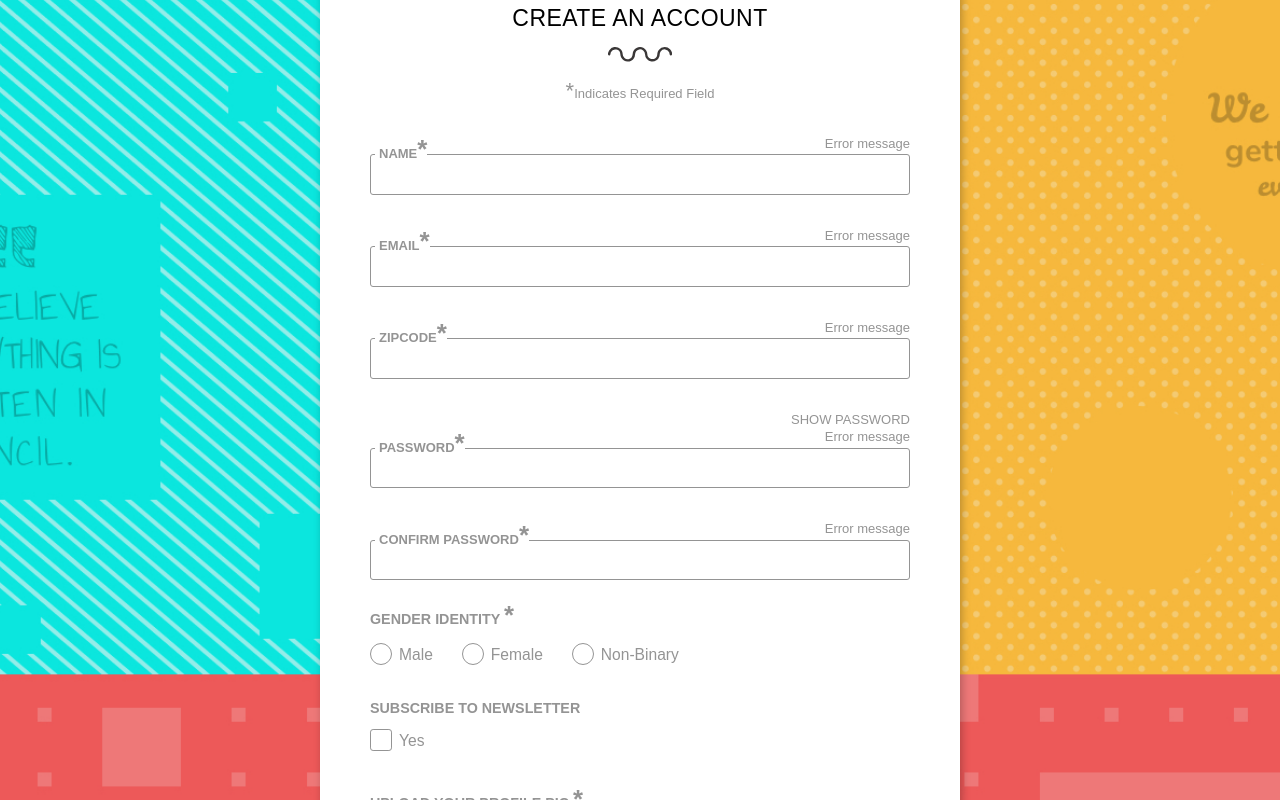
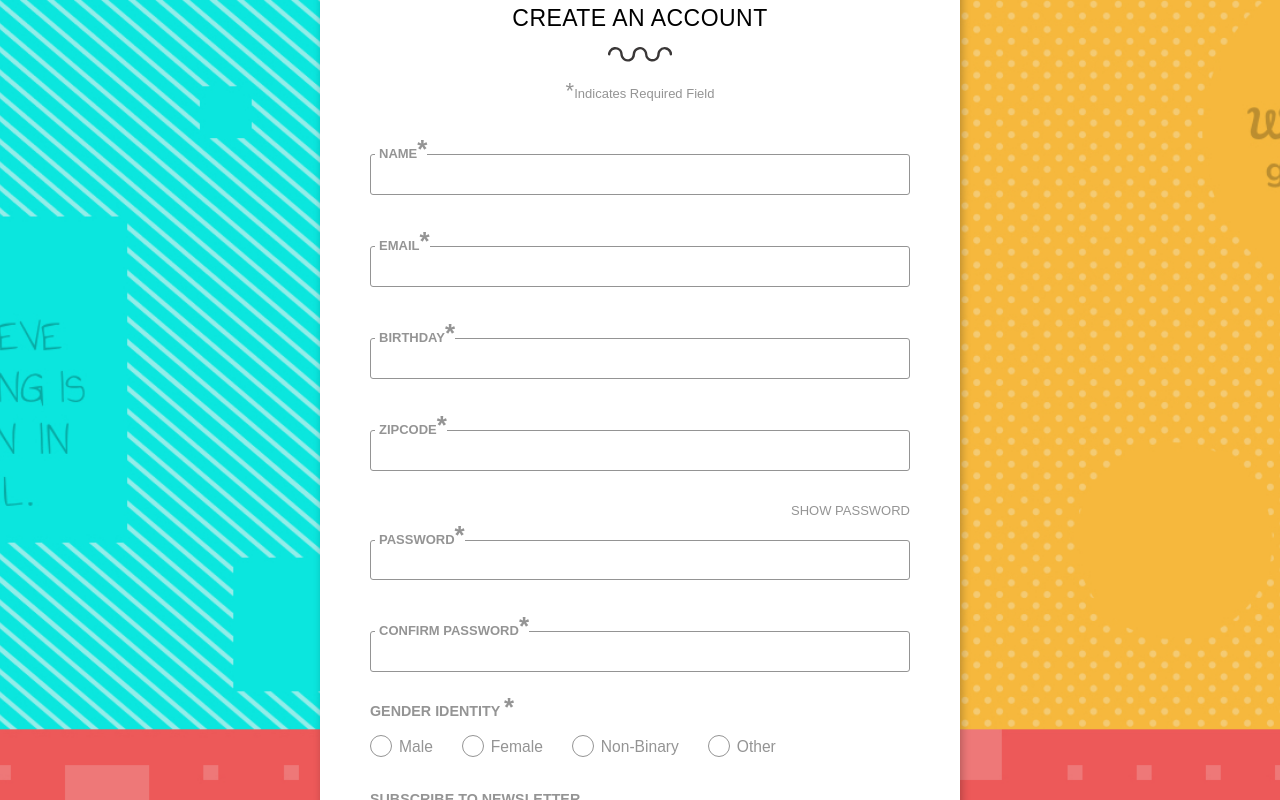
Before and after one commit to lisct/HE-Code-Challenge, a React (Create React App) app: page / in a window 1280 px wide. Shown: the part 220-1020 px from the top of the page. Built offline with nearby package versions, Linux system fonts and the light colour scheme.

Commit message:
adding state and errors

```diff
--- a/src/App.css
+++ b/src/App.css
@@ -242,12 +242,22 @@ abbr[title] {
   color: #f6b93d;
 }
 
-.form__input-field.required:invalid {
+.form__input-field.required {
   border: 2px solid #ec5959;
 }
 
-.form__input-field.required:invalid + .form__input-label {
+.form__input-field.required + .form__input-label {
   color: #ec5959;
+}
+
+.form__notes-desc {
+  opacity: 0;
+  color: #ec5959;
+  transition: all ease-in-out 0.2s;
+}
+
+.form__notes-desc.required {
+  opacity: 1;
 }
 
 .form__input-notes {
--- a/src/App.js
+++ b/src/App.js
@@ -14,35 +14,95 @@ import Checkbox from "./components/form/Checkbox";
 import InputFile from "./components/form/InputFile";
 import Button from "./components/form/Button";
 
-function App() {
+import UserFormHandles from "./UserFormHandles";
+import UserDataValidation from "./UserDataValidation";
+
+const INITIAL_STATE = {
+  name: "",
+  email: "",
+  birthday: "",
+  zipcode: "",
+  password: "",
+  confirmation: "",
+  gender: "",
+  newsletter: false,
+  profile_pic: ""
+};
+
+const App = () => {
+  const {
+    handleChange,
+    handleSubmit,
+    values,
+    handleBlur,
+    errors,
+    isSubmitting
+  } = UserFormHandles(INITIAL_STATE, UserDataValidation);
+
   return (
     <div className="App grid-container">
       <Header />
       <Main>
-        <Form>
+        <Form handleEvent={handleSubmit}>
           {/* INPUTS */}
 
-          <Input desc="Error message" name="name" type="text" label="Name" />
-          <Input desc="Error message" name="email" type="text" label="Email" />
           <Input
-            desc="Error message"
+            name="name"
+            type="text"
+            label="Name"
+            value={values.name}
+            handleChange={handleChange}
+            handleBlur={handleBlur}
+            errors={errors}
+          />
+
+          <Input
+            name="email"
+            type="text"
+            label="Email"
+            value={values.email}
+            handleChange={handleChange}
+            handleBlur={handleBlur}
+            errors={errors}
+          />
+
+          <Input
+            name="birthday"
+            type="text"
+            label="Birthday"
+            value={values.birthday}
+            handleChange={handleChange}
+            handleBlur={handleBlur}
+            errors={errors}
+          />
+          <Input
             name="zipcode"
             type="text"
             label="zipcode"
+            value={values.zipcode}
+            handleChange={handleChange}
+            handleBlur={handleBlur}
+            errors={errors}
           />
           <Input
             note="true"
             func="Show password"
-            desc="Error message"
             name="password"
             type="text"
             label="password"
+            value={values.password}
+            handleChange={handleChange}
+            handleBlur={handleBlur}
+            errors={errors}
           />
           <Input
-            desc="Error message"
             name="confirmation"
             type="text"
             label="confirm password"
+            value={values.confirmation}
+            handleChange={handleChange}
+            handleBlur={handleBlur}
+            errors={errors}
           />
 
           {/* RADIOS */}
@@ -51,10 +111,41 @@ function App() {
             subtitle={
               <FormSubtitle copy="gender identity" req="true"></FormSubtitle>
             }
+            errors={errors}
+            value="gender"
           >
-            <Radio name="male" label="male" group="gender" />
-            <Radio name="female" label="female" group="gender" />
-            <Radio name="non-binary" label="non-binary" group="gender" />
+            <Radio
+              name="male"
+              label="male"
+              group="gender"
+              value="M"
+              data={values.gender}
+              handleChange={handleChange}
+            />
+            <Radio
+              name="female"
+              label="female"
+              group="gender"
+              value="F"
+              data={values.gender}
+              handleChange={handleChange}
+            />
+            <Radio
+              name="non-binary"
+              label="non-binary"
+              group="gender"
+              value="non-binary"
+              data={values.gender}
+              handleChange={handleChange}
+            />
+            <Radio
+              name="other"
+              label="other"
+              group="gender"
+              value="other"
+              data={values.gender}
+              handleChange={handleChange}
+            />
           </InlineGroup>
 
           {/* CHECKBOX */}
@@ -63,8 +154,15 @@ function App() {
             subtitle={
               <FormSubtitle copy="subscribe to newsletter"></FormSubtitle>
             }
+            errors={errors}
+            value="newsletter"
           >
-            <Checkbox label="yes" name="yes" />
+            <Checkbox
+              label="yes"
+              name="newsletter"
+              value={values.newsletter}
+              handleChange={handleChange}
+            />
           </InlineGroup>
 
           {/* INPUT FILE */}
@@ -76,6 +174,8 @@ function App() {
                 req="true"
               ></FormSubtitle>
             }
+            errors={errors}
+            value="profile-pic"
           >
             <InputFile name="profile-pic" btn="browse" />
           </InlineGroup>
@@ -87,6 +187,8 @@ function App() {
               styles="btn btn__primary btn--full btn--dark"
               type="submit"
               label="Create Account"
+              form="create-account"
+              action={isSubmitting}
             />
             <Button
               styles="btn btn--full btn__plain"
@@ -98,6 +200,6 @@ function App() {
       </Main>
     </div>
   );
-}
+};
 
 export default App;
--- /dev/null
+++ b/src/UserDataValidation.js
@@ -0,0 +1,19 @@
+export default function UserDataValidation(values) {
+  let errors = {};
+
+  // Email errors
+  if (!values.email) {
+    errors.email = "Required Email";
+  } else if (!/^[A-Z0-9._%+-]+@[A-Z0-9.-]+\.[A-Z]{2,}$/i.test(values.email)) {
+    errors.email = "Invalid email address";
+  }
+
+  // Password Errors
+  if (!values.password) {
+    errors.password = "Required Password";
+  } else if (values.password.length < 6) {
+    errors.password = "Password must be at least 6 characters";
+  }
+
+  return errors;
+}
--- /dev/null
+++ b/src/UserFormHandles.js
@@ -0,0 +1,55 @@
+import React from "react";
+
+const UserFormHandle = (initial_state, validate) => {
+  // allows to have any number of properties react hooks
+  const [values, setValues] = React.useState(initial_state);
+  const [errors, setErrors] = React.useState({});
+  const [isSubmitting, setSubmitting] = React.useState(false);
+
+  React.useEffect(() => {
+    if (isSubmitting) {
+      const noErrors = Object.keys(errors).length === 0;
+
+      if (noErrors) {
+        setSubmitting(false);
+      } else {
+        setSubmitting(false);
+      }
+    }
+  }, [errors, isSubmitting, values]);
+
+  // Receiving the data and saving it in the state(Hooks)
+  function handleChange(event) {
+    setValues({
+      ...values,
+      [event.target.name]:
+        event.target.type === "checkbox"
+          ? event.target.checked
+          : event.target.value
+    });
+  }
+
+  function handleBlur(event) {
+    const validationErrors = validate(values);
+    setErrors(validationErrors);
+  }
+
+  // On submit form
+  function handleSubmit(event) {
+    event.preventDefault();
+    const validationErrors = validate(values);
+    setErrors(validationErrors);
+    setSubmitting(true);
+  }
+
+  return {
+    handleChange,
+    handleSubmit,
+    values,
+    handleBlur,
+    errors,
+    isSubmitting
+  };
+};
+
+export default UserFormHandle;
--- a/src/components/form/Button.js
+++ b/src/components/form/Button.js
@@ -1,7 +1,13 @@
 import React from "react";
 
-const Button = ({ styles, type, label }) => (
-  <button className={styles} type={type}>
+const Button = ({ styles, type, label, form = "", handleEvent, action }) => (
+  <button
+    className={styles}
+    type={type}
+    form={form}
+    onClick={handleEvent}
+    disabled={action}
+  >
     {label}
   </button>
 );
--- a/src/components/form/Checkbox.js
+++ b/src/components/form/Checkbox.js
@@ -1,15 +1,16 @@
 import React from "react";
 
-const Checkbox = ({ label, name }) => (
+const Checkbox = ({ label, name, value, handleChange }) => (
   <div className="form__inline">
     <div className="form__input-items">
       <label className="form__input-label-rc" htmlFor={name}>
         {label}
         <input
           className="form__input-checkbox"
+          type="checkbox"
           id={name}
           name={name}
-          type="checkbox"
+          onChange={handleChange}
         />
         <span className="checkmark checkmark--checkbox"></span>
       </label>
--- a/src/components/form/Form.js
+++ b/src/components/form/Form.js
@@ -3,12 +3,17 @@ import React from "react";
 import FormHeader from "./FormHeader";
 
 // Main container of the website (the actual body wrapper)
-const Form = props => (
+const Form = ({ handleEvent, children }) => (
   <div className="form_container">
-    <form className="form">
+    <form
+      className="form"
+      method="get"
+      id="create-account"
+      onSubmit={handleEvent}
+    >
       <FormHeader />
 
-      <div className="form__container">{props.children}</div>
+      <div className="form__container">{children}</div>
     </form>
   </div>
 );
--- a/src/components/form/InlineGroup.js
+++ b/src/components/form/InlineGroup.js
@@ -1,7 +1,13 @@
 import React from "react";
 
-const InlineGroup = ({ subtitle, children }) => (
+const InlineGroup = ({ subtitle, children, errors, value }) => (
   <div className="form__input-container form__input-subtitle">
+    {errors[value] && (
+      <div className="form__input-notes">
+        <p className="form__notes-desc">{errors[value]}</p>
+      </div>
+    )}
+
     {subtitle}
 
     <div className="form__inline">{children}</div>
--- a/src/components/form/Input.js
+++ b/src/components/form/Input.js
@@ -1,19 +1,34 @@
 import React from "react";
 
-const Input = ({ note = false, func, desc, name, type, label }) => (
+const Input = ({
+  note = false,
+  func,
+  name,
+  type,
+  label,
+  value,
+  handleChange,
+  handleBlur,
+  errors
+}) => (
   <div className="form__input-container">
     <div className="form__input-notes">
       {note && <p className="form__notes-func">{func}</p>}
-      <p className="form__notes-desc">{desc}</p>
+      <p className={`form__notes-desc ${errors[name] && "required"}`}>
+        {errors[name] ? errors[name] : "errors space"}
+      </p>
     </div>
 
     <div className="form__input-items">
       <input
-        className="form__input-field"
+        className={`form__input-field ${errors[name] && "required"}`}
         id={name}
         type={type}
         name={name}
-        required
+        value={value}
+        onChange={handleChange}
+        onBlur={handleBlur}
+        autoComplete="off"
       />
       <label className="form__input-label" htmlFor={name}>
         {label}
--- a/src/components/form/Radio.js
+++ b/src/components/form/Radio.js
@@ -1,14 +1,17 @@
 import React from "react";
 
-const Radio = ({ name, label, group }) => (
+const Radio = ({ name, label, group, value, data, handleChange }) => (
   <div className="form__input-items">
     <label className="form__input-label-rc" htmlFor={name}>
       {label}
       <input
         className="form__input-radio"
+        type="radio"
         id={name}
         name={group}
-        type="radio"
+        value={value}
+        checked={data === value}
+        onChange={handleChange}
       />
       <span className="checkmark checkmark--radio"></span>
     </label>
```
Also changed, not shown: src/validation.js (deleted, +0 -19 lines).
